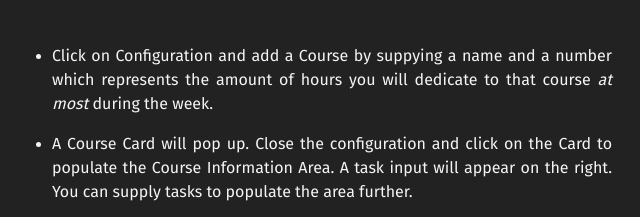
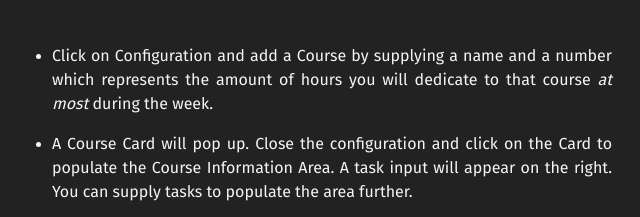
Before and after one commit to ar9v/telos, a website: page public/about.html in a window 1280 px wide. Shown: the part 778-995 px from the top of the page, 28-668 px from the left. Drawn offline with nearby package versions, Linux system fonts and the light colour scheme.

Commit message:
Finish README.org; correct some typos.

```diff
--- a/public/about.html
+++ b/public/about.html
@@ -60,7 +60,7 @@
 
                 <ul>
                     <li>
-                        <p>Click on Configuration and add a Course by suppying a name and a number which
+                        <p>Click on Configuration and add a Course by supplying a name and a number which
                             represents the amount of hours you will dedicate to that course
                             <i>at most</i> during the week.
                         </p>
```
Also changed, not shown: 1 other file.
